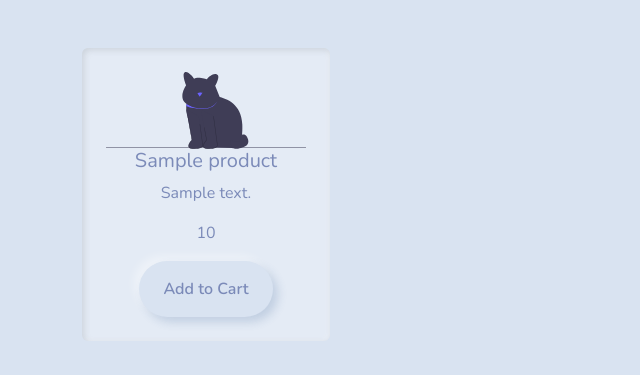
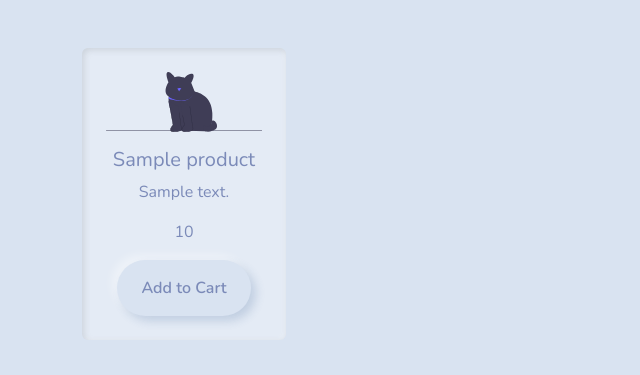
Before and after one commit to JoMa388/Ecommerce, a PHP site: page /products.php in a window 1280 px wide. Shown: the part 88-463 px from the top of the page, without its empty margins (0-640 px from the left). Run offline with PHP 8.4, Linux system fonts and the light colour scheme; tables that the repository leaves empty or names only in its code hold one stand-in row (values such as "Sample post").

Commit message:
products 4 item per row

```diff
--- a/eCommerce/ecommercesite/products.php
+++ b/eCommerce/ecommercesite/products.php
@@ -14,27 +14,30 @@
     include_once 'siteIncludes/siteHeader.php';
     include_once '../uploadsite/includes/db_conn.php';
     ?>
-    <div class="container-xl mt-5 d-flex flex-wrap justify-content-between">
+    <div class="container-xl mt-5 d-flex">
+        <div class="row">
             <?php
             $sql = "SELECT * FROM product;";
             $result = mysqli_query($conn, $sql);
             while ($row = mysqli_fetch_assoc($result)) {
                 echo <<<product
-                <div class="card mb-4 ">
+                <div class="col-sm-12 col-md-4 col-lg-3">
+                    <div class="card mb-4 me-3">
                         <div class="card-body text-center">
-                        <img src="../bootstrapmorph/undraw_cat_s1wg.svg" alt="cat" class="image-thumbnail border-1" width="200">
+                            <img src="../bootstrapmorph/undraw_cat_s1wg.svg" alt="cat" class="image-thumbnail img-fluid mb-3">
                             <h5 class="card-title">$row[pname]</h5>
                             <p class="card-text">$row[pdesc]</p>
                             <p class="card-text">$row[price]</p>
                             <button type="submit" class="btn btn-primary m-auto">Add to Cart</button>
                         </div>
-
+                </div>
             </div>
 product;
             }
             ?>
 
         </div>
+    </div>
 </body>
 <script src="../bootstrapmorph/js/bootstrap.js"></script>
 
```
Lines whose indentation alone changed are shown as unchanged.
